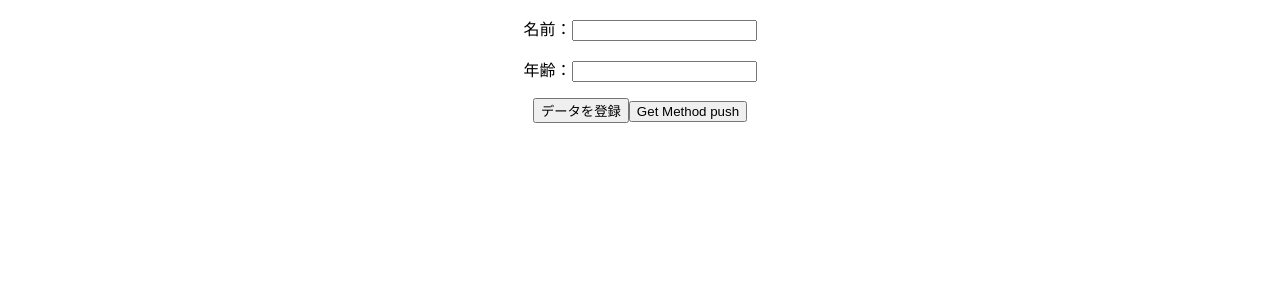
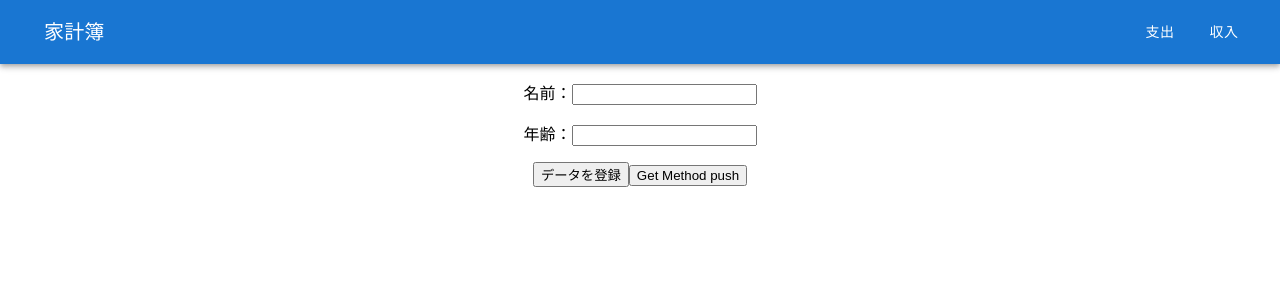
Before and after one commit to yatsu3/kakeibo-frontend, a React (Create React App) app: page / in a window 1280 px wide. Shown: the top 300 px of the page. Built offline with nearby package versions, Linux system fonts and the light colour scheme.

Commit message:
家計簿の入力画面ヘッダーの作成

```diff
--- a/package.json
+++ b/package.json
@@ -3,6 +3,10 @@
   "version": "0.1.0",
   "private": true,
   "dependencies": {
+    "@emotion/react": "^11.11.4",
+    "@emotion/styled": "^11.11.5",
+    "@mui/icons-material": "^5.16.0",
+    "@mui/material": "^5.16.0",
     "@testing-library/jest-dom": "^5.17.0",
     "@testing-library/react": "^13.4.0",
     "@testing-library/user-event": "^13.5.0",
--- /dev/null
+++ b/src/Header.tsx
@@ -0,0 +1,21 @@
+import { AppBar, Box, Button, IconButton, Typography } from "@mui/material";
+import Toolbar from "@mui/material/Toolbar/Toolbar";
+import React from "react";
+
+const Header: React.FC = () => {
+    return (
+        <AppBar position="static">
+      <Toolbar>
+        <IconButton edge="start" color="inherit" aria-label="menu" sx={{ mr: 2 }}>
+        </IconButton>
+        <Typography variant="h6" sx={{ flexGrow: 1 }}>
+          家計簿
+        </Typography>
+            <Button color="inherit">支出</Button>
+            <Button color="inherit">収入</Button>
+      </Toolbar>
+    </AppBar>
+    );
+}
+
+export default Header;
--- a/src/index.tsx
+++ b/src/index.tsx
@@ -3,12 +3,15 @@ import ReactDOM from 'react-dom/client';
 import './index.css';
 import App from './App';
 import reportWebVitals from './reportWebVitals';
+import Header from './Header';
+import Form from './Form';
 
 const root = ReactDOM.createRoot(
   document.getElementById('root') as HTMLElement
 );
 root.render(
   <React.StrictMode>
+    <Header />
     <App />
   </React.StrictMode>
 );
```
Also changed, not shown: 1 other file (tests, documents, lock files or other folders).
